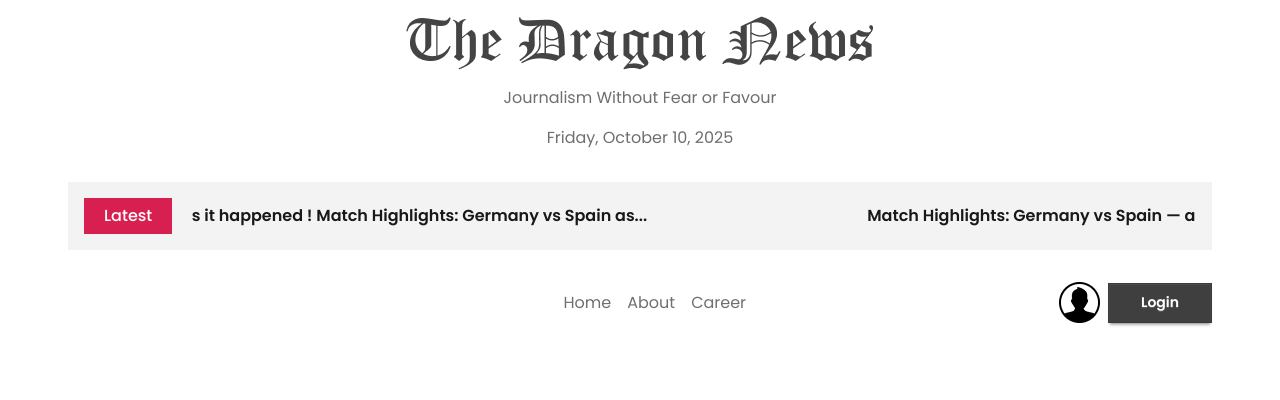
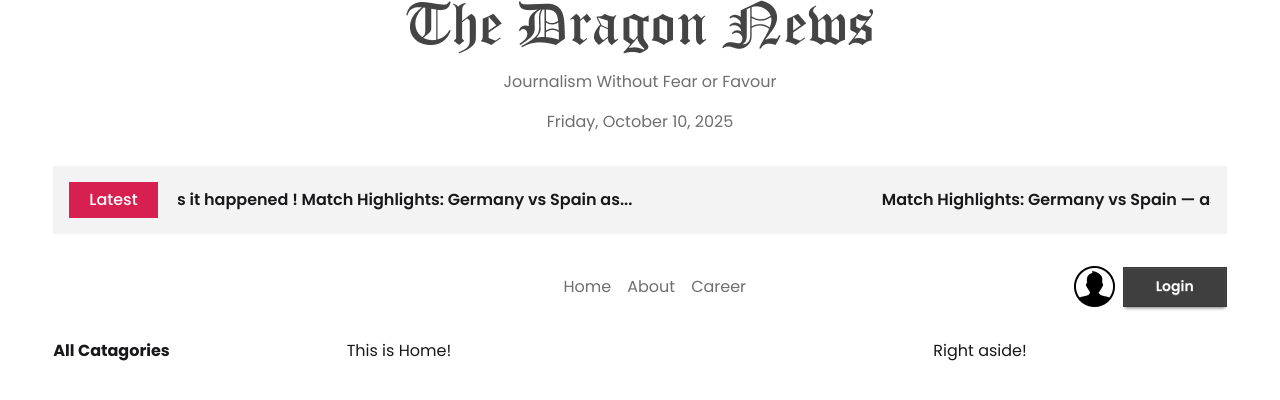
Before and after one commit to Ana-Ammar/dragon-news, a React (Vite) app: page / in a window 1280 px wide. Shown: the top 400 px of the page. Built offline with nearby package versions, Linux system fonts and the light colour scheme.

Commit message:
home layout page and fetch catagory

```diff
--- /dev/null
+++ b/src/Components/Catagories.jsx
@@ -0,0 +1,15 @@
+import { use } from "react";
+
+const catagoryPromise = fetch('/categories.json').then(res => res.json())
+
+const Catagories = () => {
+    const catagories = use(catagoryPromise)
+    console.log(catagories)
+    return (
+        <div>
+            <h2 className="font-bold">All Catagories</h2>
+        </div>
+    );
+};
+
+export default Catagories;
--- a/src/Components/Header.jsx
+++ b/src/Components/Header.jsx
@@ -5,8 +5,8 @@
     return (
         <div className="space-y-4">
             <img src={logo} className="mx-auto" />
-            <p className="text-accent">Journalism Without Fear or Favour</p>
-            <p className="text-accent">{format(new Date(), "EEEE, MMMM MM, yyyy")}</p>
+            <p className="text-accent text-center">Journalism Without Fear or Favour</p>
+            <p className="text-accent text-center">{format(new Date(), "EEEE, MMMM MM, yyyy")}</p>
         </div>
     );
 };
--- /dev/null
+++ b/src/Components/HomeLayouts/LeftAside.jsx
@@ -0,0 +1,14 @@
+import React, { Suspense } from 'react';
+import Catagories from '../Catagories';
+
+const LeftAside = () => {
+    return (
+        <div>
+            <Suspense fallback={<span class="loading loading-infinity loading-lg"></span>}>
+                <Catagories></Catagories>
+            </Suspense>
+        </div>
+    );
+};
+
+export default LeftAside;
--- /dev/null
+++ b/src/Components/HomeLayouts/RightAside.jsx
@@ -0,0 +1,12 @@
+
+
+const RightAside = () => {
+
+    return (
+        <div>
+            Right aside!
+        </div>
+    );
+};
+
+export default RightAside;
--- a/src/Layouts/HomeLayout.jsx
+++ b/src/Layouts/HomeLayout.jsx
@@ -3,6 +3,8 @@
 import Header from "../Components/Header";
 import LatestNews from "../Components/LatestNews";
 import Navbar from "../Components/Navbar";
+import LeftAside from "../Components/HomeLayouts/LeftAside";
+import RightAside from "../Components/HomeLayouts/RightAside";
 
 const HomeLayout = () => {
   return (
@@ -17,14 +19,18 @@
         </nav>
       </header>
 
-      <main>
-        <section className="left-aside"></section>
+      <main className="w-11/12 my-8 mx-auto grid grid-cols-12">
+        <aside className="col-span-3">
+            <LeftAside></LeftAside>
+        </aside>
 
-        <section className="main">
+        <section className="col-span-6">
           <Outlet></Outlet>
         </section>
 
-        <section className="right-nav"></section>
+        <aside className="col-span-3">
+            <RightAside></RightAside>
+        </aside>
       </main>
     </>
   );
--- /dev/null
+++ b/src/Pages/CatagoryNews.jsx
@@ -0,0 +1,10 @@
+
+const CatagoryNews = () => {
+    return (
+        <div>
+            CatagoryNews
+        </div>
+    );
+};
+
+export default CatagoryNews;
--- /dev/null
+++ b/src/Pages/Home.jsx
@@ -0,0 +1,11 @@
+import React from 'react';
+
+const Home = () => {
+    return (
+        <div>
+            This is Home!
+        </div>
+    );
+};
+
+export default Home;
--- a/src/Routes/router.jsx
+++ b/src/Routes/router.jsx
@@ -1,10 +1,22 @@
 import { createBrowserRouter } from "react-router";
 import HomeLayout from "../Layouts/HomeLayout";
+import Home from "../Pages/Home";
+import CatagoryNews from "../Pages/CatagoryNews";
 
 const router = createBrowserRouter([
     {
         path: "/",
-        element: <HomeLayout></HomeLayout>
+        element: <HomeLayout></HomeLayout>,
+        children: [
+            {
+                index: true,
+                element: <Home></Home>
+            },
+            {
+                path: '/catagory/:id',
+                element: <CatagoryNews></CatagoryNews>
+            }
+        ]
     }
 ])
 
--- a/src/index.css
+++ b/src/index.css
@@ -6,10 +6,8 @@
 }
 
 #root {
-  max-width: 1440px;
+  /* max-width: 1440px; */
   margin: 0 auto;
-  padding: 1rem;
-  text-align: center;
   font-family: "Poppins", sans-serif;
 }
 
```
